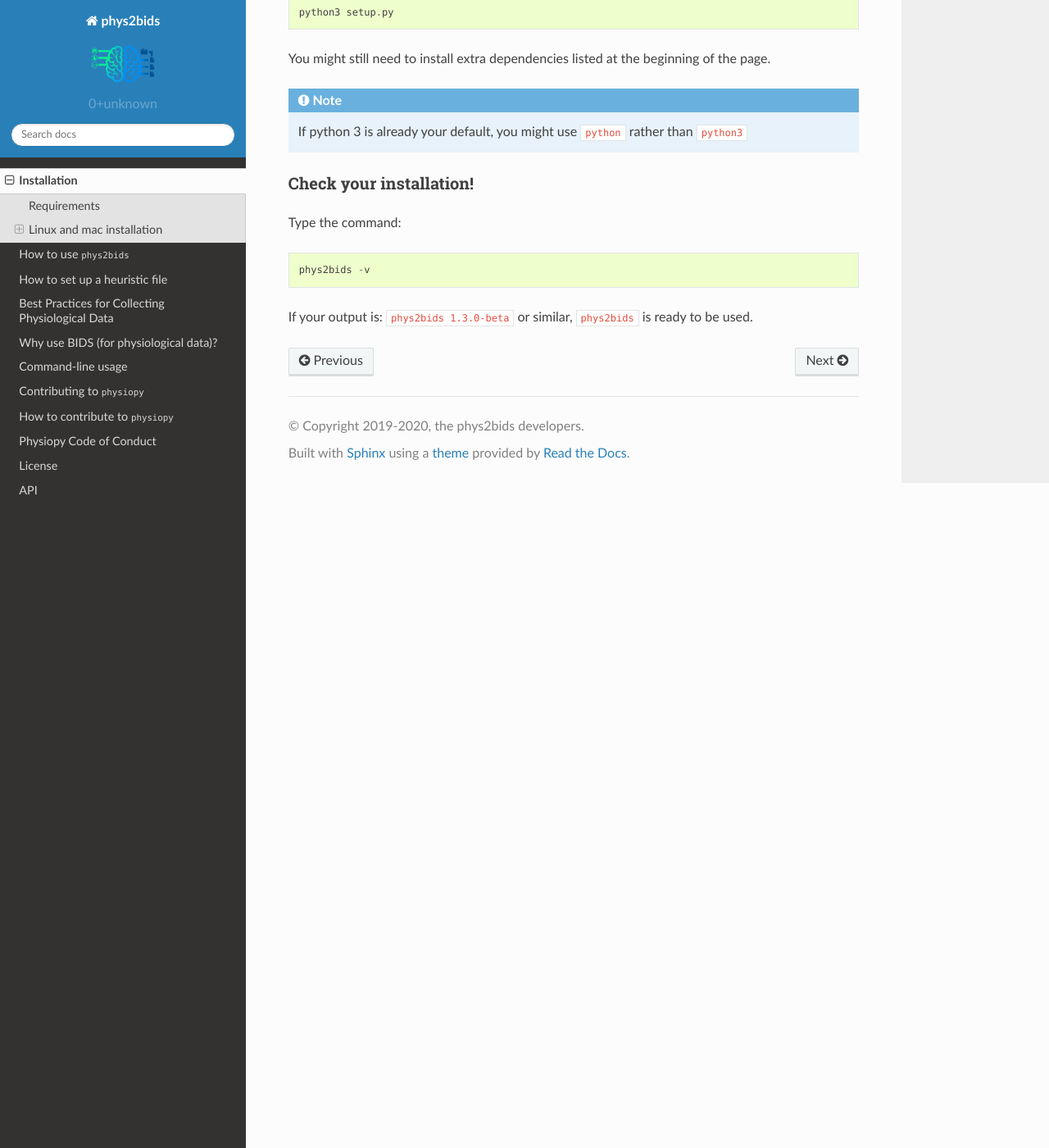
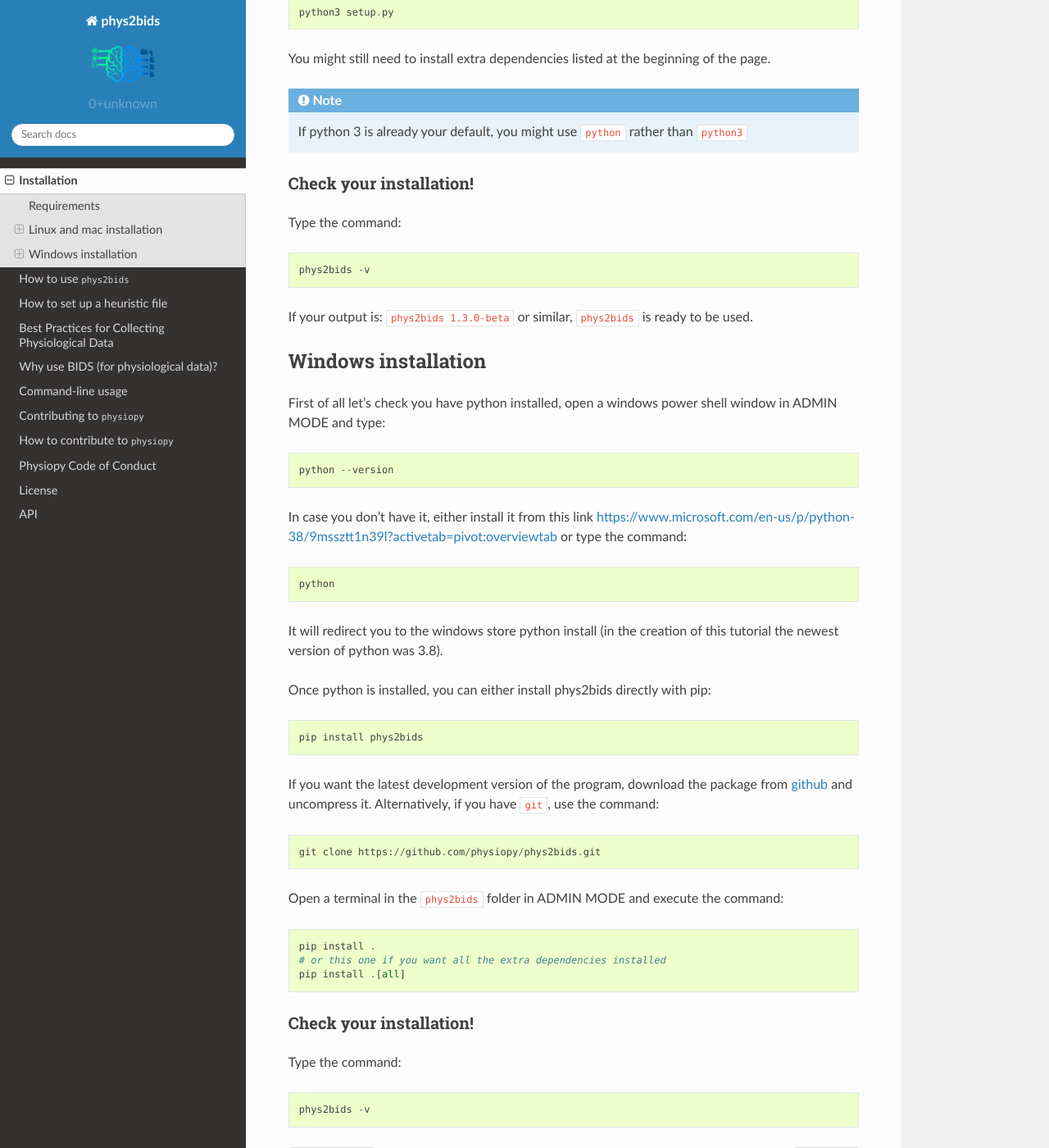
Before and after one commit to physiopy/phys2bids, a Sphinx documentation site: the page built from docs/installation.rst, in a window 1280 px wide and 1400 px high, scrolled down 1960 px. Shown: the whole window at 82% size. Built offline with Sphinx 7.4.7 and the Read the Docs theme 2.0.0, drawn with Linux system fonts in a browser that asks for light colours.

Commit message:
add windows install

```diff
--- a/docs/installation.rst
+++ b/docs/installation.rst
@@ -95,3 +95,38 @@ Type the command::
     phys2bids -v
 
 If your output is: ``phys2bids 1.3.0-beta`` or similar, ``phys2bids`` is ready to be used.
+
+Windows installation
+--------------------------
+
+First of all let's check you have python installed, open a windows power shell window  in ADMIN MODE and type::
+
+    python --version
+
+In case you don't have it, either install it from this link https://www.microsoft.com/en-us/p/python-38/9mssztt1n39l?activetab=pivot:overviewtab or type the command::
+
+    python
+
+It will redirect you to the windows store python install (in the creation of this tutorial the newest version of python was 3.8).
+
+Once python is installed, you can either install phys2bids directly with pip::
+
+    pip install phys2bids
+
+If you want the latest development version of the program, download the package from `github <https://github.com/physiopy/phys2bids>`_ and uncompress it.
+Alternatively, if you have ``git``, use the command::
+
+    git clone https://github.com/physiopy/phys2bids.git
+
+Open a terminal in the ``phys2bids`` folder in ADMIN MODE and execute the command::
+
+    pip install .
+    # or this one if you want all the extra dependencies installed
+    pip install .[all]
+
+Check your installation!
+^^^^^^^^^^^^^^^^^^^^^^^^
+
+Type the command::
+
+    phys2bids -v
```
